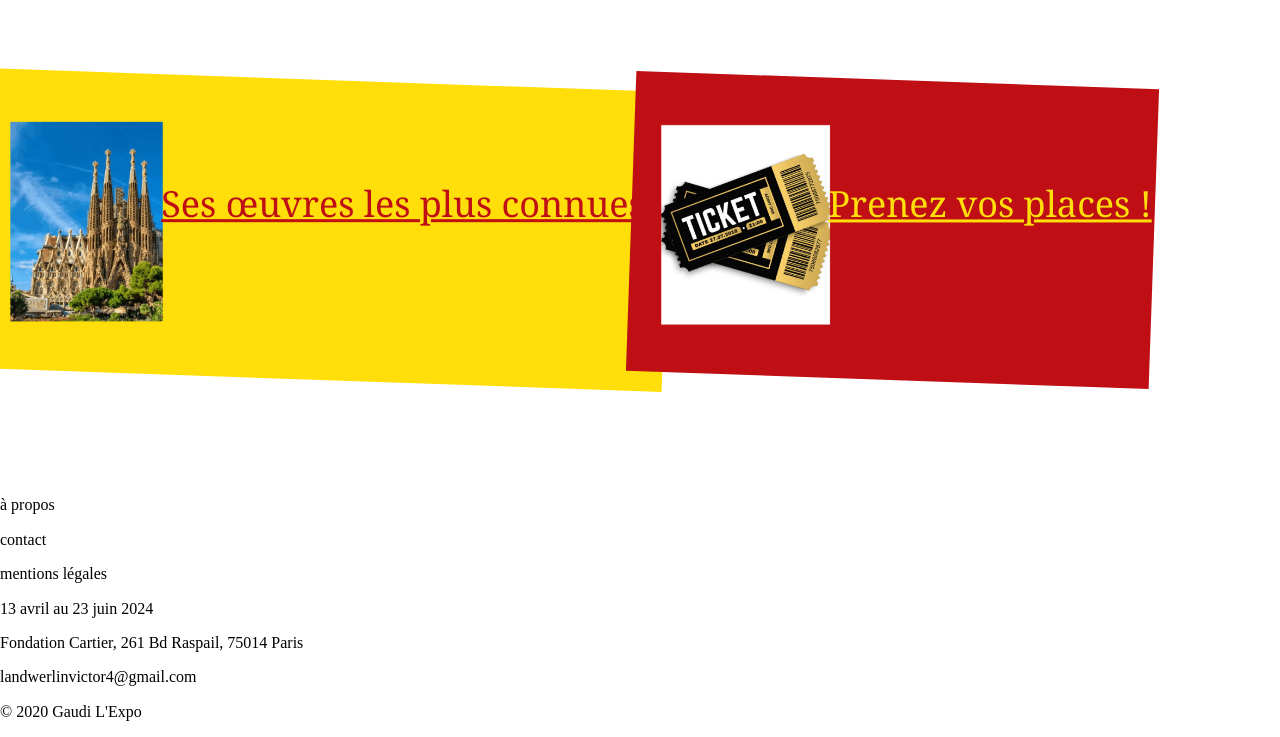
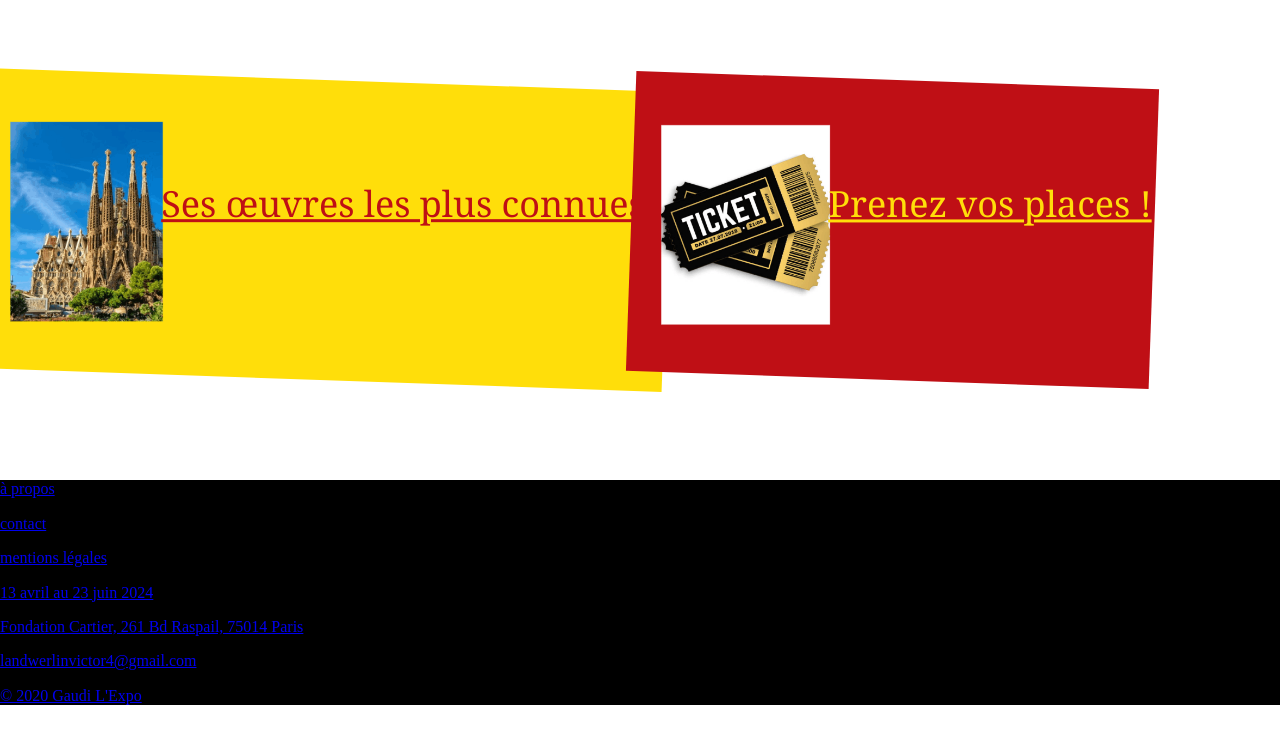
Before and after one commit to MMI-SAE-105/2023-sae-105-Victor-KiViK-Landwerlin, a plain HTML site: page index.html in a window 1280 px wide. Shown: the part 631-1368 px from the top of the page. Drawn offline with nearby package versions, Linux system fonts and the light colour scheme.

Commit message:
footer css

```diff
--- a/index.html
+++ b/index.html
@@ -37,9 +37,9 @@
         <img class="vignette_image" src="public/img/ticket.png" alt="ticket">
         <a href="tarifs.html" class="vignette_texte3">Prenez vos places !</a>
     </section>
-    <footer>
-        <p>à propos</p>
-        <p>contact</p>
+    <footer class="footer">
+        <a href="about">à propos</p>
+        <a href="about">contact</p>
         <p>mentions légales</p>
         <p>13 avril au 23 juin 2024</p>
         <p>Fondation Cartier, 261 Bd Raspail, 75014 Paris</p>
--- /dev/null
+++ b/src/css/classe/footer.css
@@ -0,0 +1,3 @@
+.footer{
+    background-color: black;
+}
--- a/src/css/style.css
+++ b/src/css/style.css
@@ -4,4 +4,6 @@
 
 @import "utils/variable.css";
 
-@import "classe/accueil.css"
+@import "classe/accueil.css";
+
+@import "classe/footer.css"
```
